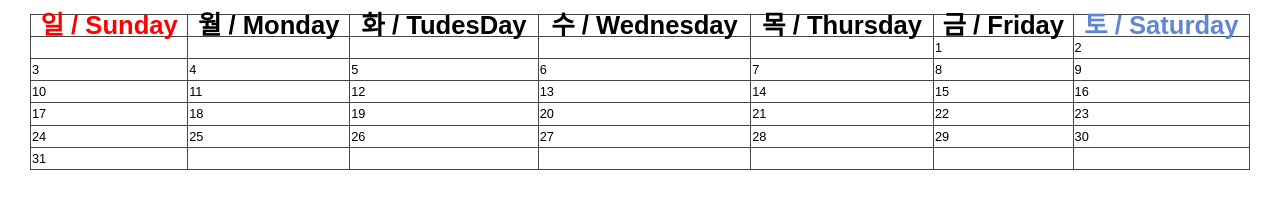
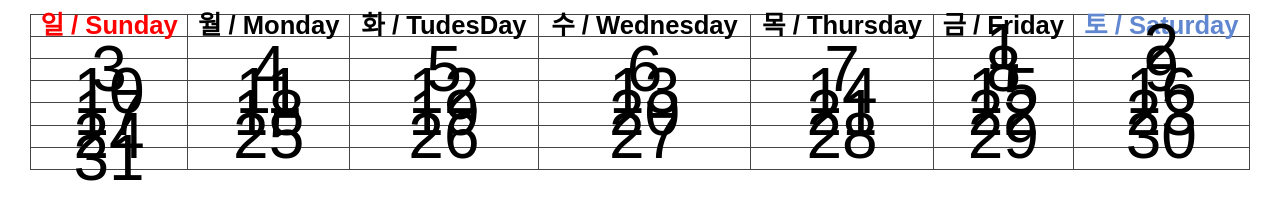
Before and after one commit to LunarCalendar/LunarCalendar.github.io, a plain HTML site: page index.html in a window 1280 px wide. Shown: the part 271-490 px from the top of the page. Drawn offline with Linux system fonts and the light colour scheme.

Commit message:
테이블 데이터에 날짜 정보 사이즈 키우기

```diff
--- a/index.html
+++ b/index.html
@@ -79,7 +79,8 @@
                 font-size: 2vw;
             }
             td {
-
+                text-align: center;
+                font-size: 5vw;
             }
         </style>
     </head>
```
